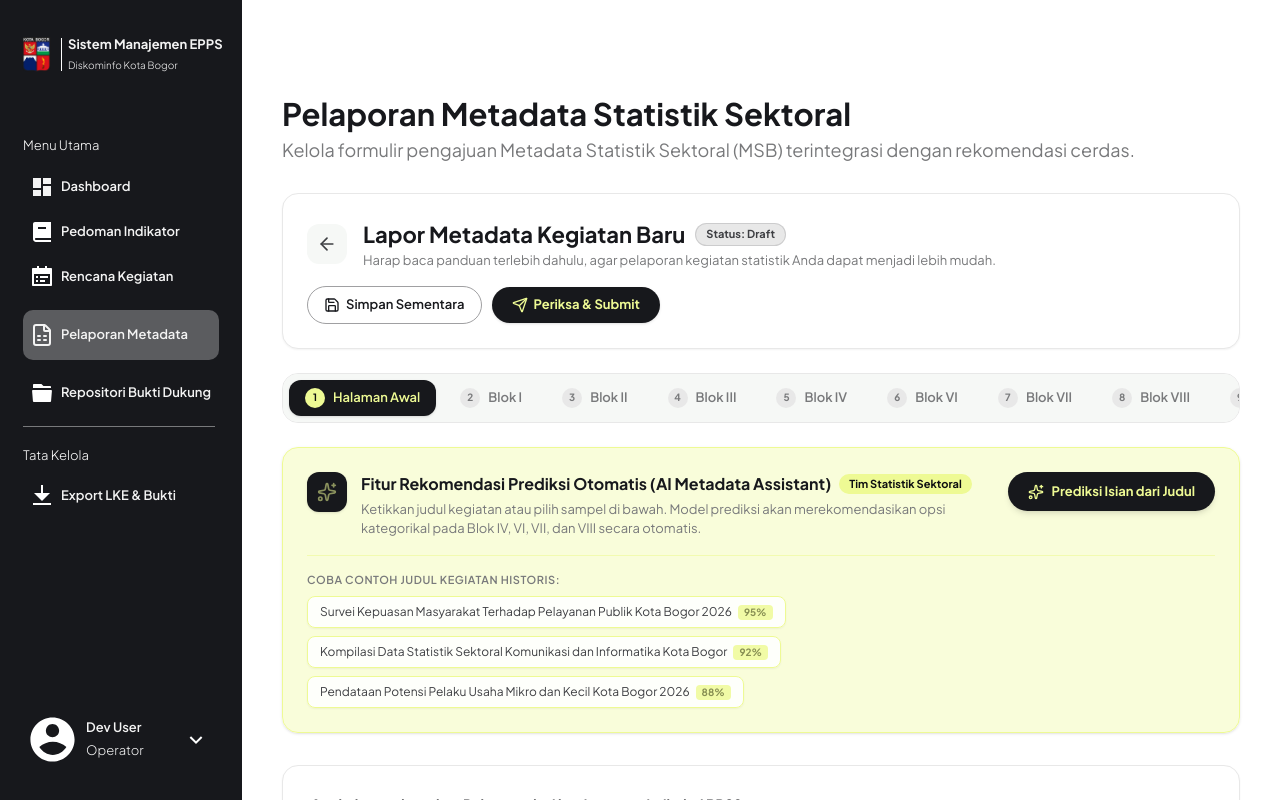
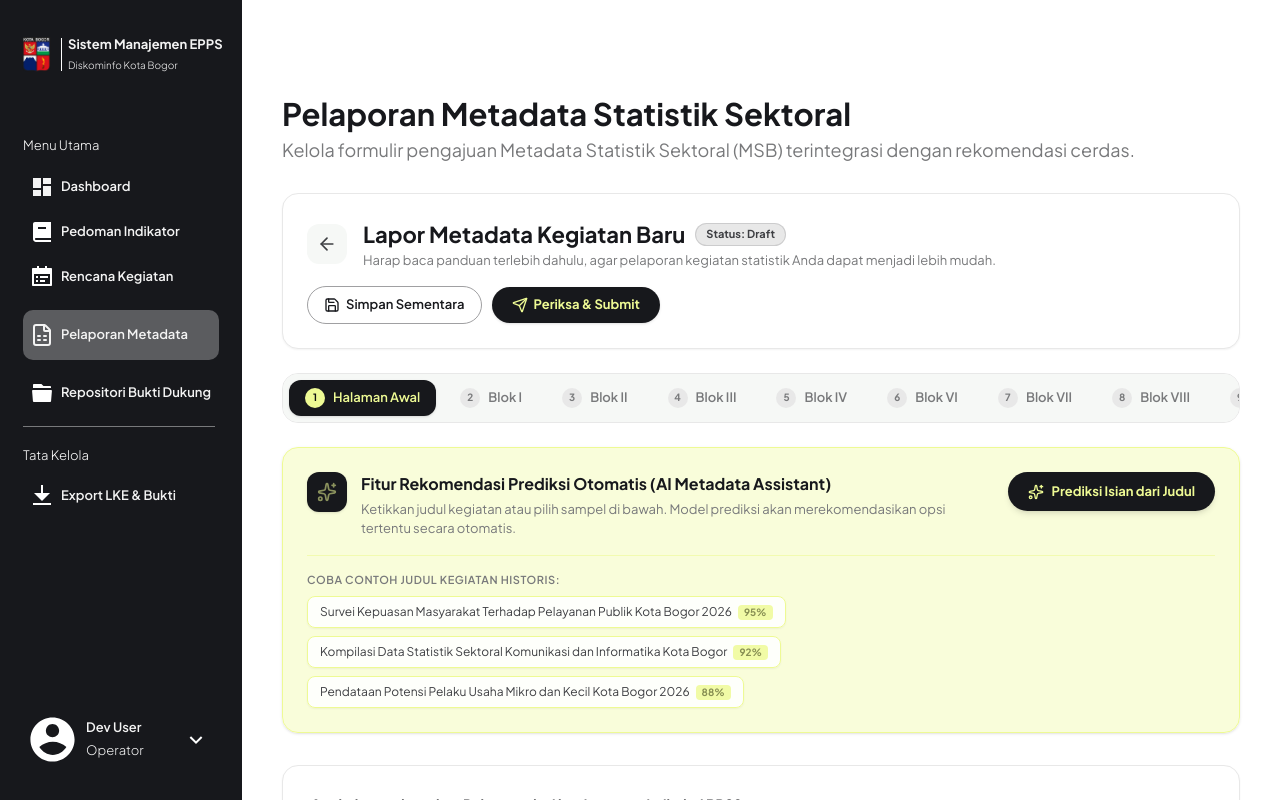
Before and after one commit to shideard/manajemen-epss, a React (Vite) app in the folder frontend/: page /pelaporan-metadata in a window 1280 px wide. Both pictures are taken after a click on the button "Lapor Metadata Baru". Shown: the top 800 px of the page. Built offline with nearby package versions, Linux system fonts and the light colour scheme.

Commit message:
feat: polish AI banner text, remove team badge, and add progress bar to toast

```diff
--- a/frontend/src/index.css
+++ b/frontend/src/index.css
@@ -23,6 +23,7 @@
 
   /* Animasi masuk konten halaman saat pindah route */
   --animate-page-in: page-in 300ms ease-out;
+  --animate-toast-progress: toast-progress 3500ms linear forwards;
 
   @keyframes page-in {
     from {
@@ -34,4 +35,13 @@
       transform: translateY(0);
     }
   }
+
+  @keyframes toast-progress {
+    from {
+      width: 100%;
+    }
+    to {
+      width: 0%;
+    }
+  }
 }
--- a/frontend/src/pages/pelaporan-metadata/FormMetadataWizard.jsx
+++ b/frontend/src/pages/pelaporan-metadata/FormMetadataWizard.jsx
@@ -190,11 +190,16 @@ function FormMetadataWizard({ initialData, onBack, onSaveSuccess }) {
 
   return (
     <div className="flex flex-col gap-6">
-      {/* Toast Notification */}
+      {/* Toast Notification with Progress Bar */}
       {toastMessage && (
-        <div className="fixed top-6 right-6 z-50 flex items-center gap-3 rounded-2xl bg-grey-300 px-5 py-3.5 text-white shadow-2xl border border-lime-300 animate-bounce">
-          <Sparkles size={20} className="text-lime-300 shrink-0" />
-          <span className="text-[13px] font-medium leading-snug">{toastMessage.msg}</span>
+        <div className="fixed top-6 right-6 z-50 overflow-hidden rounded-2xl bg-grey-300 text-white shadow-2xl border border-lime-300/80 max-w-md">
+          <div className="flex items-start gap-3 px-5 py-3.5">
+            <Sparkles size={19} className="text-lime-300 shrink-0 mt-0.5" />
+            <span className="text-[13px] font-medium leading-snug">{toastMessage.msg}</span>
+          </div>
+          <div className="h-1 w-full bg-grey-200/80">
+            <div className="h-full bg-lime-300 animate-[toast-progress_3500ms_linear_forwards]" />
+          </div>
         </div>
       )}
 
--- a/frontend/src/pages/pelaporan-metadata/steps/StepHalamanAwal.jsx
+++ b/frontend/src/pages/pelaporan-metadata/steps/StepHalamanAwal.jsx
@@ -18,12 +18,9 @@ function StepHalamanAwal({ formData, updateHalamanAwal, applyPrediction }) {
                 <h3 className="text-[16px] font-bold text-grey-300">
                   Fitur Rekomendasi Prediksi Otomatis (AI Metadata Assistant)
                 </h3>
-                <span className="rounded-full bg-lime-300 px-2.5 py-0.5 text-[11px] font-bold text-grey-500">
-                  Tim Statistik Sektoral
-                </span>
               </div>
               <p className="mt-1 text-[13px] text-grey-100">
-                Ketikkan judul kegiatan atau pilih sampel di bawah. Model prediksi akan merekomendasikan opsi kategorikal pada Blok IV, VI, VII, dan VIII secara otomatis.
+                Ketikkan judul kegiatan atau pilih sampel di bawah. Model prediksi akan merekomendasikan opsi tertentu secara otomatis.
               </p>
             </div>
           </div>
```
